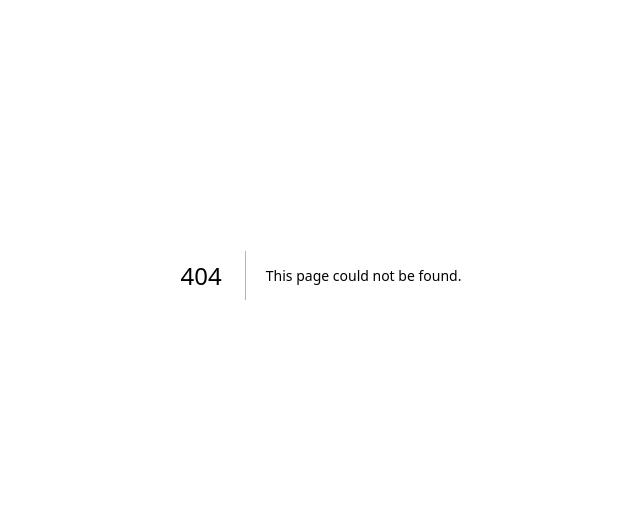
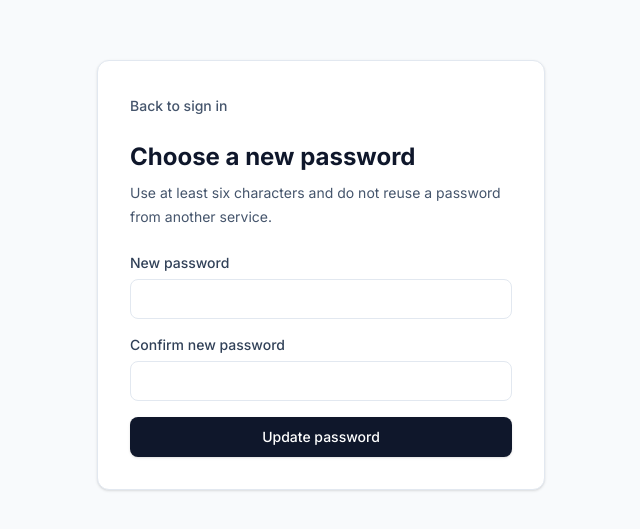
Before and after one commit to TobiOnibudo/vendor_lens, a Next.js app: page /reset-password in a window 1280 px wide. Before the commit this address had no page. Shown: the part 125-654 px from the top of the page, without its empty margins (319-959 px from the left). Built offline with nearby package versions, Linux system fonts and the light colour scheme.

Commit message:
feat(auth): complete OAuth and password recovery flows

```diff
--- a/src/app/api/auth/callback/route.ts
+++ b/src/app/api/auth/callback/route.ts
@@ -5,7 +5,10 @@ import { createServerClient } from "@supabase/ssr";
 export async function GET(request: NextRequest) {
   const { searchParams, origin } = new URL(request.url);
   const code = searchParams.get("code");
-  const next = searchParams.get("next") ?? "/dashboard";
+  const requestedNext = searchParams.get("next");
+  const next = requestedNext?.startsWith("/") && !requestedNext.startsWith("//")
+    ? requestedNext
+    : "/dashboard";
 
   if (code) {
     const response = NextResponse.redirect(`${origin}${next}`);
--- /dev/null
+++ b/src/app/forgot-password/page.tsx
@@ -0,0 +1,72 @@
+"use client";
+
+import Link from "next/link";
+import { useState } from "react";
+import { toast } from "sonner";
+import { Button } from "@/components/ui/button";
+import { Input } from "@/components/ui/input";
+import { createClient } from "@/lib/supabase/client";
+
+export default function ForgotPasswordPage() {
+  const [email, setEmail] = useState("");
+  const [loading, setLoading] = useState(false);
+  const [submitted, setSubmitted] = useState(false);
+
+  const handleSubmit = async (event: React.FormEvent) => {
+    event.preventDefault();
+    setLoading(true);
+
+    try {
+      const supabase = createClient();
+      const { error } = await supabase.auth.resetPasswordForEmail(email, {
+        redirectTo: `${window.location.origin}/api/auth/callback?next=/reset-password`,
+      });
+
+      if (error) throw error;
+      setSubmitted(true);
+    } catch (err: unknown) {
+      toast.error(err instanceof Error ? err.message : "Unable to send reset email");
+    } finally {
+      setLoading(false);
+    }
+  };
+
+  return (
+    <main className="min-h-screen bg-slate-50 flex items-center justify-center p-6">
+      <section className="w-full max-w-md rounded-xl border border-slate-200 bg-white p-8 shadow-sm">
+        <Link href="/login" className="text-sm font-medium text-slate-600 hover:text-slate-900">
+          Back to sign in
+        </Link>
+        <h1 className="mt-6 text-2xl font-bold text-slate-900">Reset your password</h1>
+        <p className="mt-2 text-sm leading-6 text-slate-600">
+          Enter your email and we will send a password-reset link if an account exists.
+        </p>
+
+        {submitted ? (
+          <p className="mt-6 rounded-lg bg-emerald-50 p-4 text-sm text-emerald-800">
+            Check your email for the reset link. It may take a few minutes to arrive.
+          </p>
+        ) : (
+          <form onSubmit={handleSubmit} className="mt-6 space-y-4">
+            <div>
+              <label htmlFor="email" className="block text-sm font-medium text-slate-700 mb-1.5">
+                Email
+              </label>
+              <Input
+                id="email"
+                type="email"
+                value={email}
+                onChange={(event) => setEmail(event.target.value)}
+                placeholder="you@company.com"
+                required
+              />
+            </div>
+            <Button type="submit" className="w-full" disabled={loading}>
+              {loading ? "Sending..." : "Send reset link"}
+            </Button>
+          </form>
+        )}
+      </section>
+    </main>
+  );
+}
--- a/src/app/login/page.tsx
+++ b/src/app/login/page.tsx
@@ -27,7 +27,7 @@ export default function LoginPage() {
           email,
           password,
           options: {
-            emailRedirectTo: `${window.location.origin}/dashboard`,
+            emailRedirectTo: `${window.location.origin}/api/auth/callback?next=/dashboard`,
           },
         });
         if (error) throw error;
@@ -51,11 +51,10 @@ export default function LoginPage() {
   const handleOAuth = async (provider: "google" | "azure") => {
     try {
       const supabase = createClient();
-      // #TODO: Configure Google and Microsoft OAuth providers in Supabase Dashboard
       const { error } = await supabase.auth.signInWithOAuth({
         provider: provider === "azure" ? "azure" : "google",
         options: {
-          redirectTo: `${window.location.origin}/dashboard`,
+          redirectTo: `${window.location.origin}/api/auth/callback?next=/dashboard`,
         },
       });
       if (error) throw error;
@@ -207,6 +206,13 @@ export default function LoginPage() {
               {isSignUp ? "Sign in" : "Sign up"}
             </button>
           </p>
+          {!isSignUp && (
+            <p className="text-center text-sm text-slate-500 mt-3">
+              <Link href="/forgot-password" className="text-slate-900 font-medium hover:underline">
+                Forgot your password?
+              </Link>
+            </p>
+          )}
         </div>
       </div>
     </div>
--- /dev/null
+++ b/src/app/reset-password/page.tsx
@@ -0,0 +1,87 @@
+"use client";
+
+import Link from "next/link";
+import { useRouter } from "next/navigation";
+import { useState } from "react";
+import { toast } from "sonner";
+import { Button } from "@/components/ui/button";
+import { Input } from "@/components/ui/input";
+import { createClient } from "@/lib/supabase/client";
+
+export default function ResetPasswordPage() {
+  const router = useRouter();
+  const [password, setPassword] = useState("");
+  const [confirmation, setConfirmation] = useState("");
+  const [loading, setLoading] = useState(false);
+
+  const handleSubmit = async (event: React.FormEvent) => {
+    event.preventDefault();
+    if (password !== confirmation) {
+      toast.error("Passwords do not match");
+      return;
+    }
+
+    setLoading(true);
+    try {
+      const supabase = createClient();
+      const { error } = await supabase.auth.updateUser({ password });
+      if (error) throw error;
+
+      toast.success("Your password has been updated");
+      router.replace("/dashboard");
+      router.refresh();
+    } catch (err: unknown) {
+      toast.error(err instanceof Error ? err.message : "Unable to update password");
+    } finally {
+      setLoading(false);
+    }
+  };
+
+  return (
+    <main className="min-h-screen bg-slate-50 flex items-center justify-center p-6">
+      <section className="w-full max-w-md rounded-xl border border-slate-200 bg-white p-8 shadow-sm">
+        <Link href="/login" className="text-sm font-medium text-slate-600 hover:text-slate-900">
+          Back to sign in
+        </Link>
+        <h1 className="mt-6 text-2xl font-bold text-slate-900">Choose a new password</h1>
+        <p className="mt-2 text-sm leading-6 text-slate-600">
+          Use at least six characters and do not reuse a password from another service.
+        </p>
+
+        <form onSubmit={handleSubmit} className="mt-6 space-y-4">
+          <div>
+            <label htmlFor="password" className="block text-sm font-medium text-slate-700 mb-1.5">
+              New password
+            </label>
+            <Input
+              id="password"
+              type="password"
+              value={password}
+              onChange={(event) => setPassword(event.target.value)}
+              required
+              minLength={6}
+              autoComplete="new-password"
+            />
+          </div>
+          <div>
+            <label htmlFor="confirmation" className="block text-sm font-medium text-slate-700 mb-1.5">
+              Confirm new password
+            </label>
+            <Input
+              id="confirmation"
+              type="password"
+              value={confirmation}
+              onChange={(event) => setConfirmation(event.target.value)}
+              required
+              minLength={6}
+              autoComplete="new-password"
+            />
+          </div>
+          <Button type="submit" className="w-full" disabled={loading}>
+            {loading ? "Updating..." : "Update password"}
+          </Button>
+        </form>
+      </section>
+    </main>
+  );
+}
--- a/src/proxy.ts
+++ b/src/proxy.ts
@@ -32,6 +32,8 @@ export async function proxy(request: NextRequest) {
   const isAuthPage = request.nextUrl.pathname === "/login";
   const isPublicPage =
     request.nextUrl.pathname === "/" ||
+    request.nextUrl.pathname === "/forgot-password" ||
+    request.nextUrl.pathname === "/reset-password" ||
     request.nextUrl.pathname.startsWith("/api");
 
   // Redirect unauthenticated users to login (except public pages)
```
